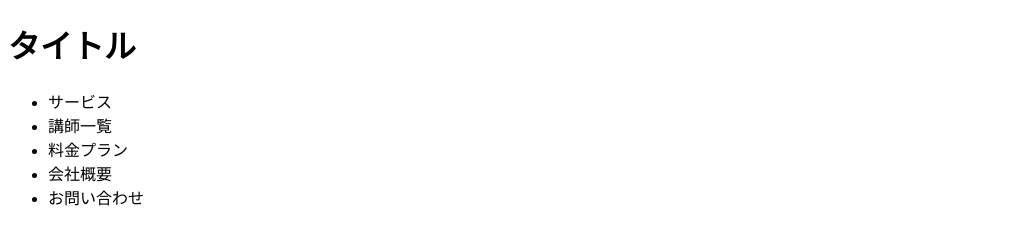
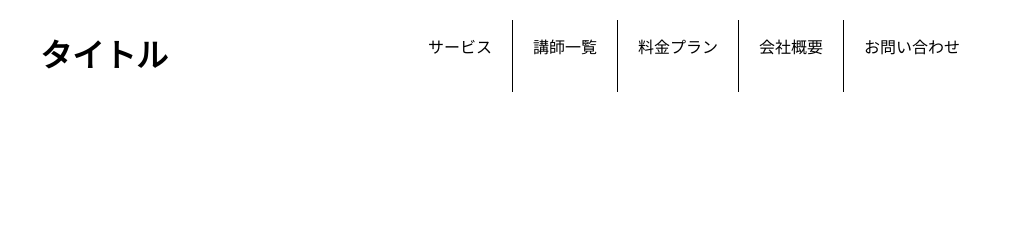
Before and after one commit to hino-kaoru/hino-kaoru, a plain HTML site: page kadai2.html in a window 1280 px wide. Shown: the whole page, without its empty margins (0-1012 px from the left). Drawn offline with Linux system fonts and the light colour scheme.

Commit message:
２回目修正分

```diff
--- a/css2/style.css
+++ b/css2/style.css
@@ -60,18 +60,19 @@ img {
 .menu1 {
   display: flex;
   justify-content: flex-end;
-  align-items: center;
-
 
 }
 
+
 .menu1 li {
-  display: flex;
-  justify-content: flex-start;
-  align-items: center;
+
   padding: 20px;
 
   border-right: 0.9px solid;
+}
+
+.menu1 li:last-child {
+  border-right: none;
 }
 
 @media screen and (max-width: 767px) {
--- a/kadai2.html
+++ b/kadai2.html
@@ -5,7 +5,7 @@
   <meta charset="UTF-8">
   <meta name="viewport" content="width=device-width, initial-scale=1.0">
   <title>フレックスボックス練習画像</title>
-  <link rel="stylesheet" href="css/style.css">
+  <link rel="stylesheet" href="css2/style.css">
 </head>
 
 <body>
```
